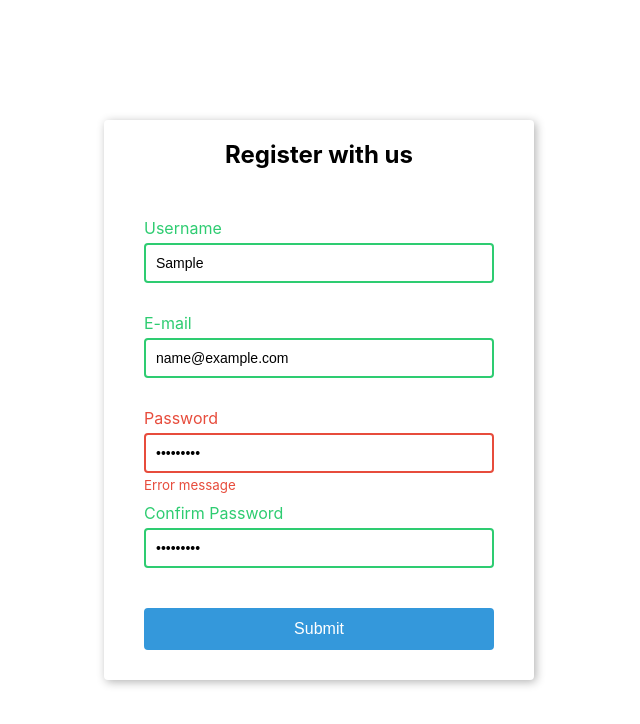
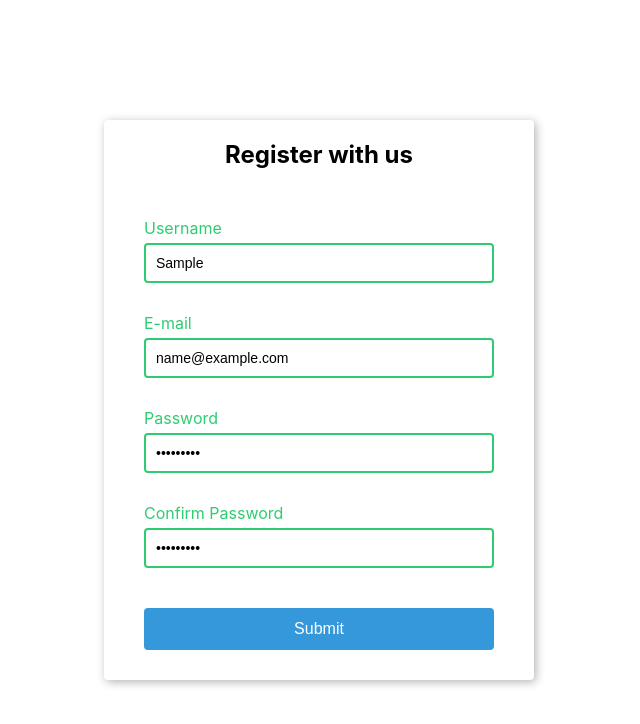
Before and after one commit to devVenny/form-validator, a plain HTML site: page index.html in a window 1280 px wide. Both pictures are taken after typing "Sample", "name@example.com", "Sample123", "Sample123" into the empty fields and a click on the button "Submit". Shown: the whole page, without its empty margins (321-961 px from the left). Drawn offline with Linux system fonts and the light colour scheme.

Commit message:
Refactoring javascript (1)

```diff
--- a/index.html
+++ b/index.html
@@ -13,20 +13,20 @@
     <div class="container">
       <h2>Register with us</h1>
       <form id="form" class="form">
-        <div class="form-control ">
+        <div class="form-control">
           <label for="username">Username</label>
           <input type="text" id="username" placeholder="Enter username" />
-          <small>Error message</small>
+          <small class="small">Error message</small>
         </div>
         <div class="form-control">
           <label for="email">E-mail</label>
           <input type="text" id="email" placeholder="Enter email" />
-          <small>Error message</small>
+          <small class="small">Error message</small>
         </div>
         <div class="form-control">
           <label for="password">Password</label>
           <input type="password" id="password" placeholder="Enter password" />
-          <small>Error message</small>
+          <small class="small">Error message</small>
         </div>
         <div class="form-control">
           <label for="password2">Confirm Password</label>
@@ -35,7 +35,7 @@
             id="password2"
             placeholder="Enter password again"
           />
-          <small>Error message</small>
+          <small class="small">Error message</small>
         </div>
         <button type="submit">Submit</button>
       </form>
--- a/scripts.js
+++ b/scripts.js
@@ -6,36 +6,54 @@ const email = document.getElementById("email");
 const password = document.getElementById("password");
 const password2 = document.getElementById("password2");
 
+// Show Error
+function showError(input, message) {
+  const formControl = input.parentNode;
+  formControl.classList.add("error");
+  const small = formControl.querySelector(".small");
+  small.innerText = message;
+}
+
+// Show Success
+function showSuccess(input) {
+  const formControl = input.parentNode;
+  formControl.classList.add("success");
+}
+
+// Email is valid
+function isValidEmail(emailValue) {
+  const re =
+    /^(([^<>()[\]\.,;:\s@\"]+(\.[^<>()[\]\.,;:\s@\"]+)*)|(\".+\"))@(([^<>()[\]\.,;:\s@\"]+\.)+[^<>()[\]\.,;:\s@\"]{2,})$/i;
+  return String(emailValue).toLowerCase().match(re);
+}
+
+// Event listener
 form.addEventListener("submit", function (e) {
   e.preventDefault();
-  if (username.value.length < 6) {
-    username.parentNode.classList.add("error");
+
+  if (username.value === "") {
+    showError(username, "username is required");
   } else {
-    username.parentNode.classList.add("success");
+    showSuccess(username);
   }
 
-  if (email.value) {
-    if (email.value.includes("@")) {
-      email.parentNode.classList.add("success");
-    } else {
-      email.parentNode.classList.add("error");
-    }
+  if (email.value === "") {
+    showError(email, "email is required");
+  } else if (!isValidEmail(email.value)) {
+    showError(email, "email is required");
+  } else {
+    showSuccess(email);
   }
 
-  if (password.value) {
-    if (isNaN(password.value) || password.value.length < 6) {
-      password.parentNode.classList.add("error");
-    } else {
-      password.parentNode.classList.add("success");
-    }
+  if (password.value === "") {
+    showError(password, "password is required");
+  } else {
+    showSuccess(password);
   }
 
-  if (password2.value) {
-    if (password.value !== password2.value) {
-      password.parentNode.classList.toggle("error");
-      password2.parentNode.classList.add("error");
-    } else {
-      password2.parentNode.classList.add("success");
-    }
+  if (password2.value === "") {
+    showError(password2, "password2 is required");
+  } else {
+    showSuccess(password2);
   }
 });
```
